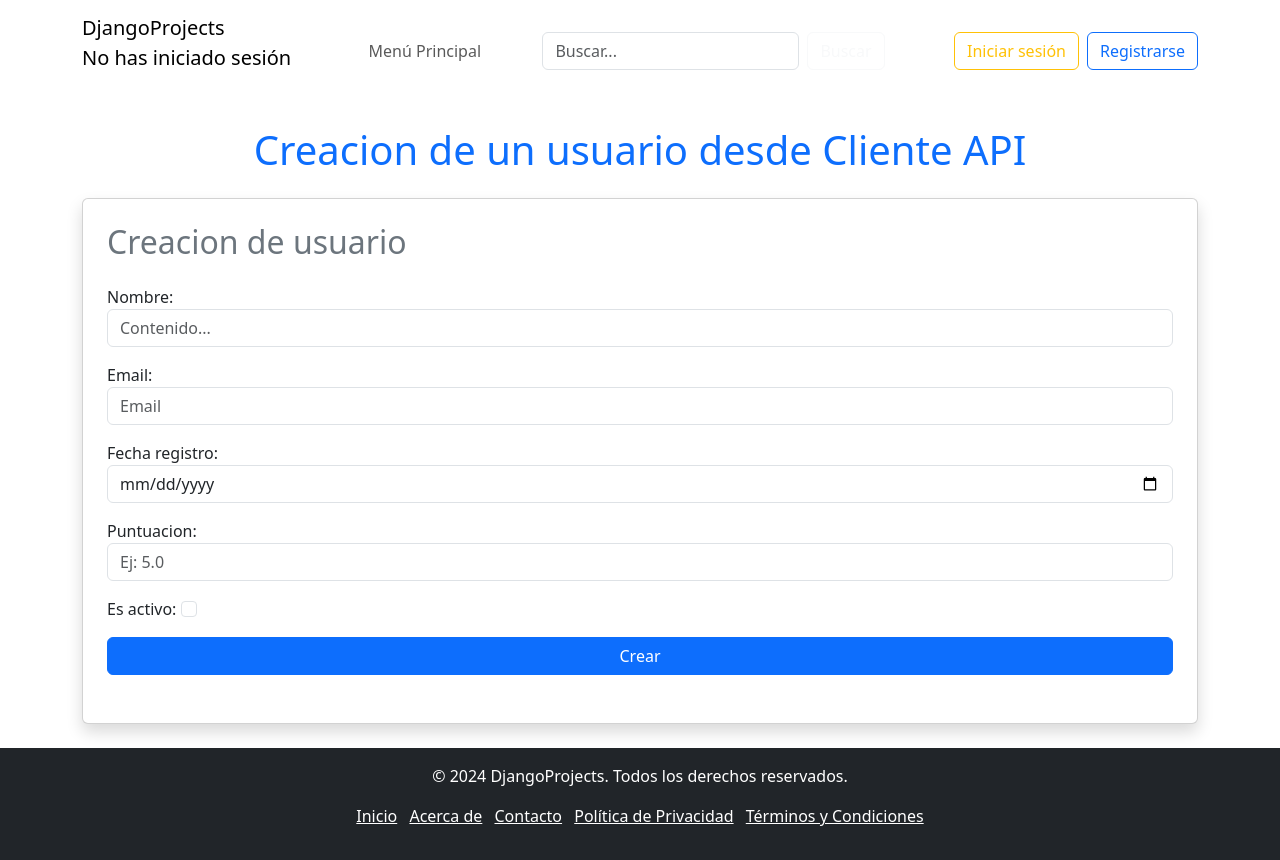
After one commit to kowbalsqui/Proyecto1Modelos_API_Cliente, a Django app: page /Usuario/crear_usuario_api in a window 1280 px wide. The commit adds this page. Run offline with Django 5.2, Linux system fonts and the light colour scheme; some libraries are stand-ins or nearby versions.

Commit message:
primer post

```diff
--- a/proyectoModeloClienteAPI/clienteApi/forms.py
+++ b/proyectoModeloClienteAPI/clienteApi/forms.py
@@ -115,3 +115,44 @@ class BusquedaComentarioAvanzadoForm(forms.Form):
             'placeholder': 'Ej: 5.0',
         })
     )
+
+class Create_usuario(forms.Form):
+    nombre = forms.CharField(
+        required= True,
+        max_length=20,
+        widget=forms.TextInput(attrs={
+            'class': 'form-control',
+            'placeholder': 'Contenido...',
+        })
+    )
+
+    email = forms.CharField(
+        required= True,
+        max_length=20,
+        widget= forms.TextInput(attrs={
+            'class': 'form-control',
+            'placeholder': 'Email'
+        })
+    )
+    puntuacion = forms.DecimalField(
+        max_digits=3,
+        decimal_places=1,
+        required=True,
+        widget=forms.NumberInput(attrs={
+            'class': 'form-control',
+            'placeholder': 'Ej: 5.0'
+        })
+    )
+    es_activo = forms.BooleanField(
+        required=True,
+        widget=forms.CheckboxInput(attrs={
+            'class': 'form-check-input',
+        })
+    )
+    fecha_Registro = forms.DateField(
+        required=True,
+        widget=forms.DateInput(attrs={
+            'class': 'form-control',
+            'type': 'date',
+        })
+    )
--- /dev/null
+++ b/proyectoModeloClienteAPI/clienteApi/templates/Usuario/crear_usuario_api.html
@@ -0,0 +1,63 @@
+{% extends "Padre.html" %}
+
+{% block cabecera %}
+    <h1 class="text-center text-primary my-4">Creacion de un usuario desde Cliente API</h1>
+{% endblock %}
+
+{% block contenido %}
+<div class="card shadow p-4">
+    <h2 class="text-secondary mb-4">Creacion de usuario</h2>
+
+    <form method="POST" action="{% url 'crear_usuario_api' %}" class="mb-4">
+        {% csrf_token %}
+
+        <!-- Campo de Título -->
+        <div class="form-group mb-3">
+            {{ formulario.nombre.label_tag }}
+            {{ formulario.nombre }}
+            {% for error in formulario.nombre.errors %}
+                <div class="text-danger"><small>{{ error }}</small></div>
+            {% endfor %}
+        </div>
+
+        <!-- Campo de Visitas -->
+        <div class="form-group mb-3">
+            {{ formulario.email.label_tag }}
+            {{ formulario.email }}
+            {% for error in formulario.email.errors %}
+                <div class="text-danger"><small>{{ error }}</small></div>
+            {% endfor %}
+        </div>
+
+        <!-- Campo de Valoración -->
+        <div class="form-group mb-3">
+            {{ formulario.fecha_Registro.label_tag }}
+            {{ formulario.fecha_Registro }}
+            {% for error in formulario.fecha_Registro.errors %}
+                <div class="text-danger"><small>{{ error }}</small></div>
+            {% endfor %}
+        </div>
+
+         <!-- Campo de Valoración -->
+         <div class="form-group mb-3">
+            {{ formulario.puntuacion.label_tag }}
+            {{ formulario.puntuacion }}
+            {% for error in formulario.puntuacion.errors %}
+                <div class="text-danger"><small>{{ error }}</small></div>
+            {% endfor %}
+        </div>
+
+         <!-- Campo de Valoración -->
+         <div class="form-group mb-3">
+            {{ formulario.es_activo.label_tag }}
+            {{ formulario.es_activo }}
+            {% for error in formulario.es_activo.errors %}
+                <div class="text-danger"><small>{{ error }}</small></div>
+            {% endfor %}
+        </div>
+
+        <!-- Botón de búsqueda -->
+        <button type="submit" class="btn btn-primary w-100">Crear</button>
+    </form>
+</div>
+{% endblock %}
--- a/proyectoModeloClienteAPI/clienteApi/urls.py
+++ b/proyectoModeloClienteAPI/clienteApi/urls.py
@@ -20,4 +20,6 @@ urlpatterns = [
     path('Tutorial/busqueda_tutorial_avanzado_api', views.busqueda_tutorial_avanzado_api, name = 'busqueda_tutorial_avanzado_api'),
     path('Cursos/busqueda_perfil_avanzado_api', views.busqueda_perfil_avanzado_api, name = 'busqueda_perfil_avanzado_api'),
     path('Comentario/busqueda_comentario_avanzado_api', views.busqueda_comentario_avanzado_api, name = 'busqueda_comentario_avanzado_api'),
+    #URL POST
+    path('Usuario/crear_usuario_api', views.crear_usuario_api, name = 'crear_usuario_api'),
 ]
--- a/proyectoModeloClienteAPI/clienteApi/views.py
+++ b/proyectoModeloClienteAPI/clienteApi/views.py
@@ -7,6 +7,7 @@ import os
 from requests.exceptions import HTTPError
 from dotenv import load_dotenv
 from .forms import *
+import json
 
 # Cargar el archivo .env
 load_dotenv()
@@ -360,3 +361,49 @@ def busqueda_comentario_avanzado_api(request):
 
 def mi_error_500(request,exception=None):
     return render(request, 'errores/500.html',None,None,500)
+
+#Crear en la API
+
+def crear_usuario_api (request):
+    profesor = os.getenv('TEACHER_USER')
+    if (request.method == 'POST'):
+        try:
+            formulario = Create_usuario(request.POST)
+            headers = {
+                'Authorization': f'Bearer {profesor}',
+                'Content-Type': 'application/json'
+            }
+            datos = formulario.data.copy()
+            datos["fecha_Registro"] = str(
+                datetime.date(year= int(datos['fecha_Registro_year']),
+                            month= int(datos['fecha_Registro_month']),
+                            day= int(datos['fecha_Registro_day']))
+            )
+            response = request.post(
+                'http://127.0.0.1:8092/api/v1/usuario/crear_usuario_api',
+                headers= headers,
+                data = json.dumps(datos)
+            )
+            if(response.status_code == requests.codes.ok):
+                return redirect('listar_usuarios_api')
+            else:
+                print(response.status_code)
+                response.raise_for_status()
+        except HTTPError as http_err:
+            print(f'Hubo un error en la petición: {http_err}')
+            if(response.status_code == 400):
+                errores = response.json()
+                for error in errores:
+                    formulario.add_error(error,errores[error])
+                return render(request,
+                            'Usuario/crear_usuario_api.html',
+                            {"formulario":formulario})
+            else:
+                return mi_error_500(request)
+        except Exception as err:
+            print(f'Ocurrió un error: {err}')
+            return mi_error_500(request)
+
+    else:
+            formulario = Create_usuario(None)
+    return render(request, 'Usuario/crear_usuario_api.html',{"formulario":formulario})
```
Also changed, not shown: proyectoModeloClienteAPI/clienteApi/templates/enlaces.html (+9 -0 lines), proyectoModeloClienteAPI/clienteApi/helper.py (added), 1 other file.
